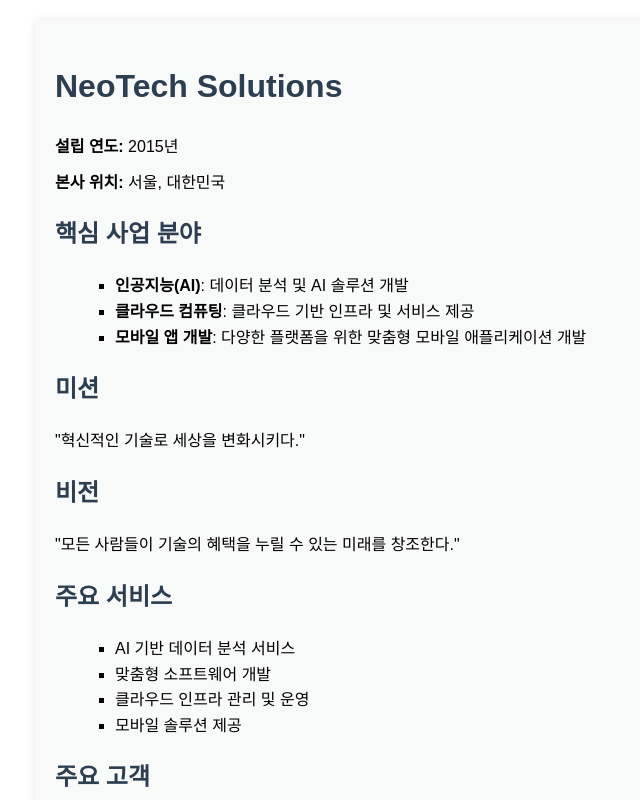
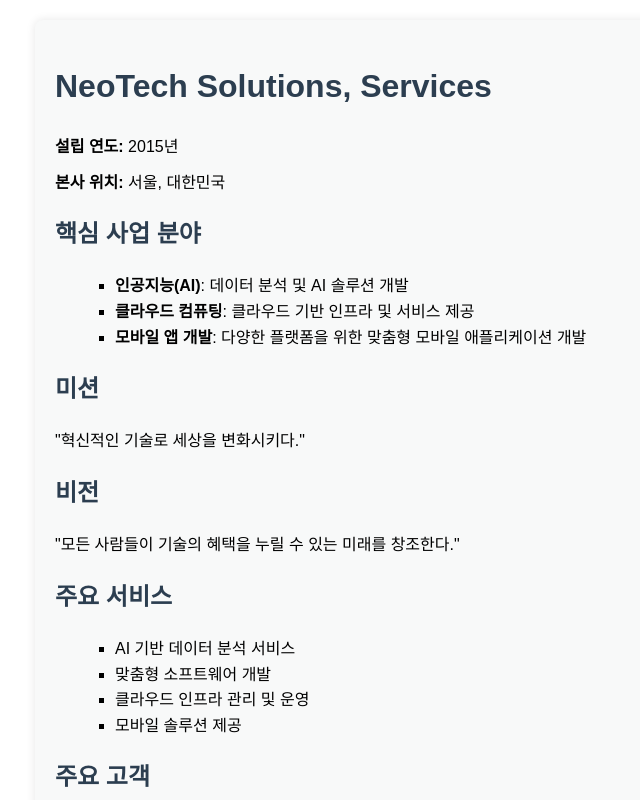
Before and after one commit to rimebore/mastering-git-github, a website: page public/index.html in a window 1280 px wide. Shown: the top 800 px of the page, without its empty margins (185-825 px from the left). Drawn offline with Linux system fonts and the light colour scheme.

Commit message:
Change header

```diff
--- a/public/index.html
+++ b/public/index.html
@@ -8,7 +8,7 @@
   </head>
   <body>
     <div class="container">
-      <h1>NeoTech Solutions</h1>
+      <h1>NeoTech Solutions, Services</h1>
       <p><strong>설립 연도:</strong> 2015년</p>
       <p><strong>본사 위치:</strong> 서울, 대한민국</p>
 
```
